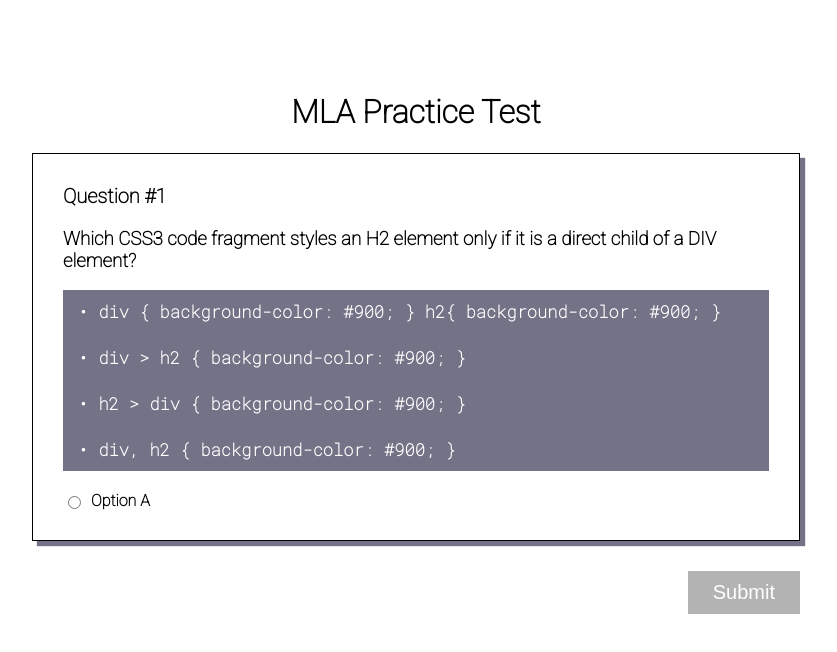
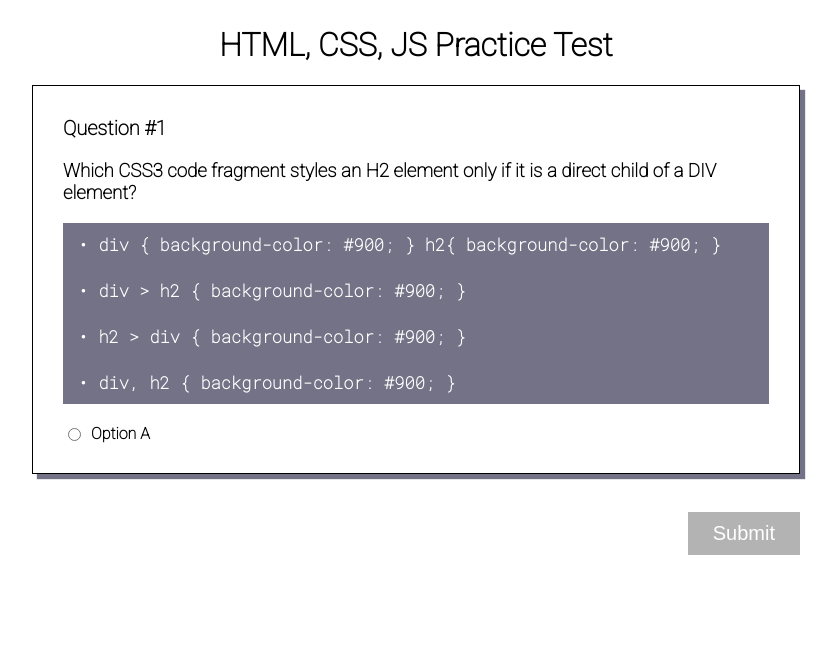
Before and after one commit to naomiclark2004/mta-quiz, a plain HTML site: page index.html in a window 1280 px wide. Shown: the whole page, without its empty margins (224-1061 px from the left). Drawn offline with Linux system fonts and the light colour scheme.

Commit message:
changed title

```diff
--- a/index.html
+++ b/index.html
@@ -24,7 +24,7 @@
 
 <body>
     <div id="score">
-        <h1>Grade: 100%</h1>
+        <h1></h1>
     </div>
     <div class="box">
     </div>
--- a/script.js
+++ b/script.js
@@ -41,7 +41,7 @@ for (var x = 0; x < questions.length; x++) {
 function maker() {
   box.innerHTML = " ";
   var header = document.createElement("h1");
-  header.innerHTML = "MLA Practice Test";
+  header.innerHTML = "HTML, CSS, JS Practice Test";
   header.style.textAlign = "center";
   box.append(header);
 
@@ -402,9 +402,9 @@ subButton.addEventListener("click", () => {
       }
     }
 
-    // console.log(score);
+    console.log(score);
     var percentage = Math.round((score / total) * 100) + "%";
-    // console.log(percentage);
+    console.log(percentage);
 
 
     var s = document.getElementById("score");
--- a/style.css
+++ b/style.css
@@ -14,7 +14,7 @@ body {
 
 .box {
     width: 50%;
-    margin: 0 auto;
+    margin: 3% auto;
     /* text-align: center; */
 }
 
```
